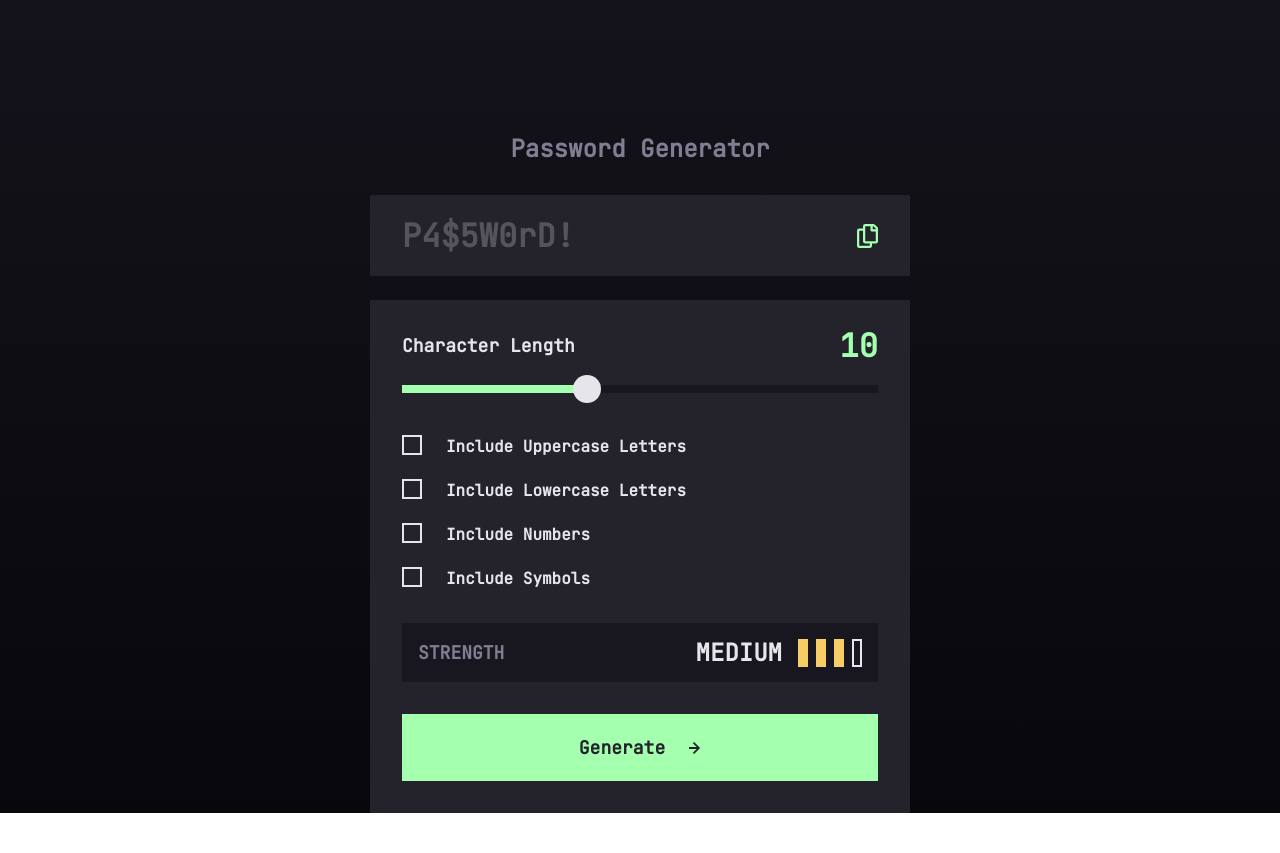
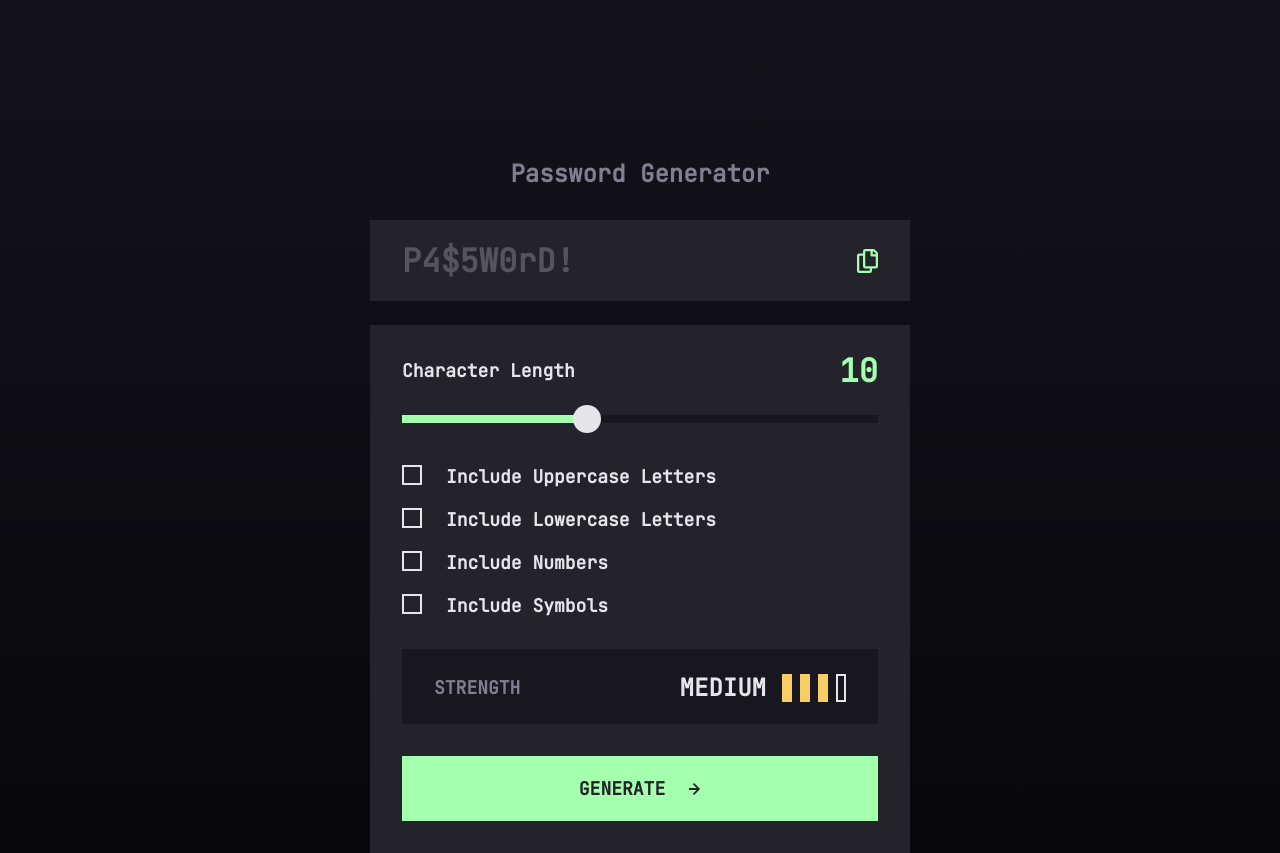
Before and after one commit to ArunBohra12/password-generator, an Angular app: page / in a window 1280 px wide. Before the commit the page ends 813 px from the top, so only its background shows below. Built offline with nearby package versions, Linux system fonts and the light colour scheme.

Commit message:
UI adjustments

```diff
--- a/src/app/app.component.html
+++ b/src/app/app.component.html
@@ -1,4 +1,4 @@
-<div class="mt-16 sm:mt-[133px]">
+<div class="mt-[90px] sm:mt-[158px]">
   <h1
     class="text-center text-base font-bold !leading-[normal] text-grey sm:text-2xl">
     Password Generator
@@ -18,9 +18,9 @@
 
       <button
         type="button"
-        class="group flex w-full items-center justify-center gap-6 border-2 border-green bg-green py-[18px] text-base font-bold !leading-[normal] text-dark-grey transition-colors duration-300 hover:bg-transparent hover:text-green sm:py-5 sm:text-lg"
+        class="group flex h-14 w-full items-center justify-center gap-6 border-2 border-green bg-green text-base font-bold !leading-[normal] text-dark-grey transition-colors duration-300 hover:bg-transparent hover:text-green sm:h-[65px] sm:text-lg"
         (click)="generatePassword()">
-        <span>Generate</span>
+        <span>GENERATE</span>
         <span>
           <svg width="12" height="12" xmlns="http://www.w3.org/2000/svg">
             <path
--- a/src/app/features/password-generation-config/password-generation-config.component.html
+++ b/src/app/features/password-generation-config/password-generation-config.component.html
@@ -8,7 +8,7 @@
   </span>
 </div>
 
-<div class="mb-[42px] mt-[18px]">
+<div class="mb-[42px] mt-[23px]">
   <app-range-input
     (selectedLength)="
       updatePasswordGeneratorConfig({
--- a/src/app/features/password-strength-check/password-strength-check.component.html
+++ b/src/app/features/password-strength-check/password-strength-check.component.html
@@ -1,4 +1,5 @@
-<div class="flex items-center bg-almost-black px-4 py-3.5">
+<div
+  class="flex items-center bg-almost-black px-4 py-3.5 sm:px-8 sm:pb-[21px] sm:pt-[23px]">
   <div class="text-base font-bold !leading-[normal] text-grey sm:text-lg">
     STRENGTH
   </div>
--- a/src/app/shared/components/checkbox-input/checkbox-input.component.html
+++ b/src/app/shared/components/checkbox-input/checkbox-input.component.html
@@ -11,5 +11,7 @@
     [ngClass]="checked ? 'border-green bg-green' : 'border-almost-white'">
     <img *ngIf="checked" src="../../../assets/images/icon-check.svg" alt="#" />
   </div>
-  <span class="font-bold">{{ label }}</span>
+  <span class="text-base font-bold !leading-[normal] sm:text-lg">
+    {{ label }}
+  </span>
 </label>
```
